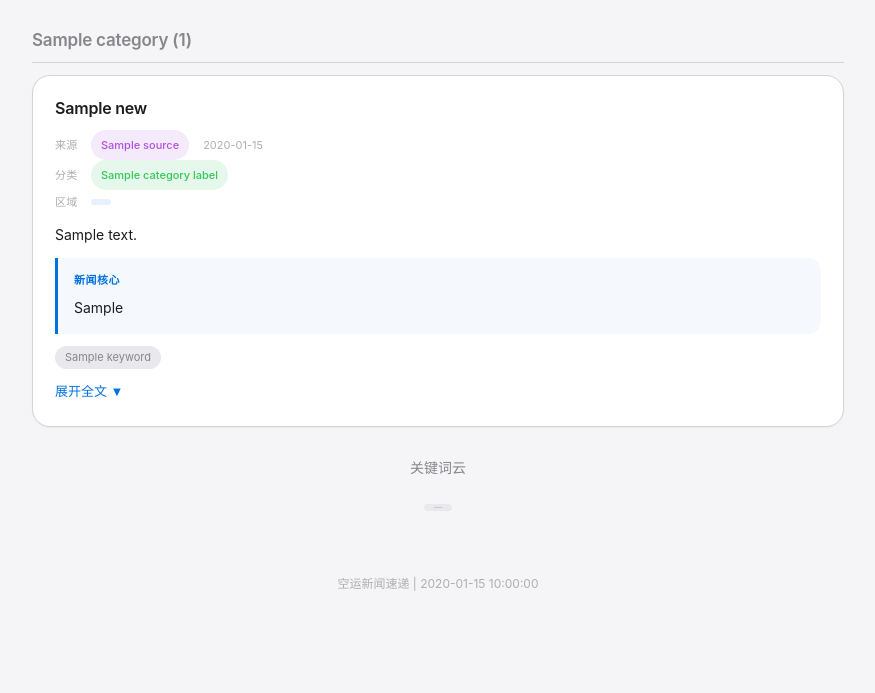
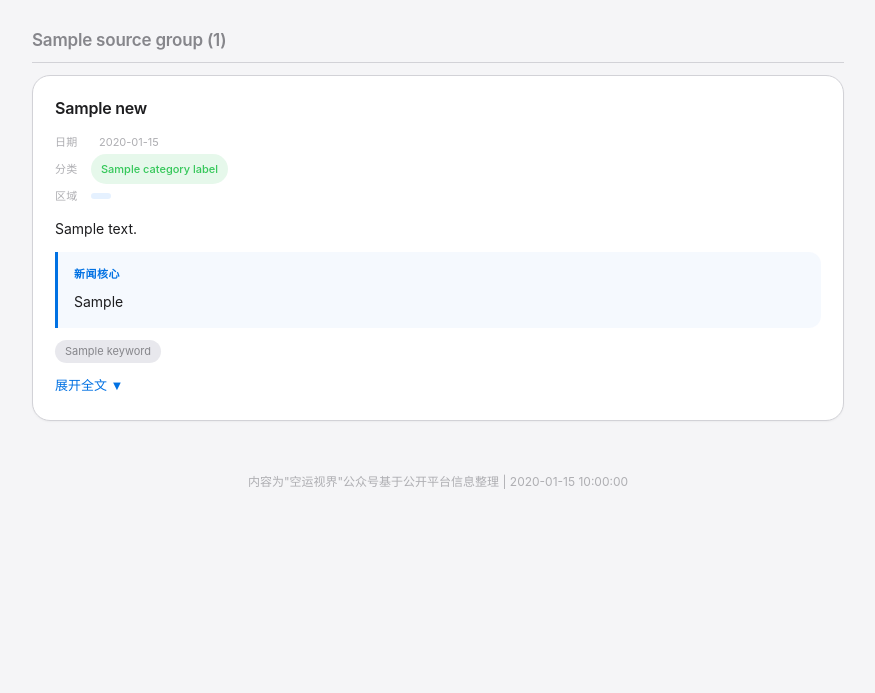
Before and after one commit to FannyZF/AircargoNewsDigest, a Python web app: template src/reporter/templates/daily.html.j2 in a window 1280 px wide. Shown: the part 147-840 px from the top of the page, without its empty margins (202-1077 px from the left). After the commit the page ends 636 px from the top, so only its background shows below. Run offline with Jinja, Linux system fonts and the light colour scheme; the template is opened without the code that fills it: most values are stand-ins (such as "Sample title", 1, 10 or a date in 2020).

Commit message:
refactor: daily html groups by source, remove keyword cloud, update footer

```diff
--- a/src/reporter/templates/daily.html.j2
+++ b/src/reporter/templates/daily.html.j2
@@ -32,7 +32,7 @@ body {
 .header { text-align: center; padding: 0 0 32px; }
 .header h1 { font-size: 32px; font-weight: 700; letter-spacing: -0.5px; margin-bottom: 6px; }
 .header .meta { font-size: 14px; color: var(--text-secondary); }
-.section-title {
+.source-section {
     font-size: 17px; font-weight: 600; margin: 28px 0 12px;
     padding-bottom: 8px; color: var(--text-secondary);
     border-bottom: 0.5px solid var(--border); letter-spacing: -0.2px;
@@ -65,15 +65,13 @@ body {
 .core-text { font-size: 14px; color: var(--text); line-height: 1.8; }
 .core-text p { margin: 0 0 6px; }
 .core-text p:last-child { margin: 0; }
-@media (prefers-color-scheme: dark) { .core-extract { background: rgba(10,132,255,0.08); } }
-.tag-cloud { text-align: center; padding: 20px 0; }
-.tag-cloud .tag { cursor: default; margin: 4px; display: inline-block; }
-.footer { text-align: center; padding: 40px 0 20px; color: var(--text-tertiary); font-size: 12px; }
+.footer { text-align: center; padding: 40px 0 20px; color: var(--text-tertiary); font-size: 12px; line-height: 1.8; }
 @media (prefers-color-scheme: dark) {
     .badge-source { background: rgba(191,90,242,0.2); }
     .badge-cat { background: rgba(48,209,88,0.18); }
     .badge-region { background: rgba(10,132,255,0.18); }
     .badge-china { background: rgba(255,69,58,0.2); }
+    .core-extract { background: rgba(10,132,255,0.08); }
 }
 @media (max-width: 640px) { body { padding: 20px 16px; } .header h1 { font-size: 24px; } }
 </style>
@@ -83,13 +81,14 @@ body {
     <h1>空运新闻速递</h1>
     <div class="meta">{{ date_display }} | 共 {{ total_count }} 条新闻 | 来源: {{ sources }}</div>
 </div>
-{% for cat_id, cat_name, cat_items in categories %}{% if cat_items %}
-<div class="section-title">{{ cat_name }} ({{ cat_items|length }})</div>
-{% for news in cat_items %}
+
+{% for source_name, source_items in source_groups %}
+<div class="source-section">{{ source_name }} ({{ source_items|length }})</div>
+{% for news in source_items %}
 <div class="card">
     <div class="card-title"><a href="{{ news.url }}" target="_blank">{{ news.translated_title or news.title }}</a></div>
     <div class="card-meta-rows">
-        <div class="meta-row"><span class="meta-label">来源</span> <span class="badge badge-source">{{ news.source }}</span>{% if news.published_at %} <span class="meta-date">{{ news.published_at[:10] }}</span>{% endif %}</div>
+        <div class="meta-row"><span class="meta-label">日期</span> <span class="meta-date">{{ news.published_at[:10] if news.published_at else '' }}</span></div>
         <div class="meta-row"><span class="meta-label">分类</span> {% for label in news.get_category_labels() %}<span class="badge badge-cat">{{ label }}</span>{% endfor %}</div>
         <div class="meta-row"><span class="meta-label">区域</span> {% for r in news.get_regions_list() %}<span class="badge {{ 'badge-china' if r == 'China' else 'badge-region' }}">{{ REGION_LABELS[r] }}</span>{% endfor %}</div>
     </div>
@@ -104,13 +103,9 @@ body {
     <button class="expand-btn" onclick="this.nextElementSibling.classList.toggle('show');this.textContent=this.nextElementSibling.classList.contains('show')?'收起全文 ▲':'展开全文 ▼'">展开全文 ▼</button>
     <div class="card-body">{{ news.translated_text or news.original_text }}</div>
 </div>
-{% endfor %}{% endif %}{% endfor %}
-{% if all_keywords %}
-<div class="tag-cloud">
-    <div style="font-size:14px;color:var(--text-secondary);margin-bottom:12px;">关键词云</div>
-    {% for kw, size in all_keywords %}<span class="tag" style="font-size:{{ size }}px;">{{ kw }}</span>{% endfor %}
-</div>
-{% endif %}
-<div class="footer">空运新闻速递 | {{ date_str }}</div>
+{% endfor %}
+{% endfor %}
+
+<div class="footer">内容为"空运视界"公众号基于公开平台信息整理 | {{ date_str }}</div>
 </body>
 </html>
```
Also changed, not shown: src/reporter/digest.py (+10 -23 lines).
